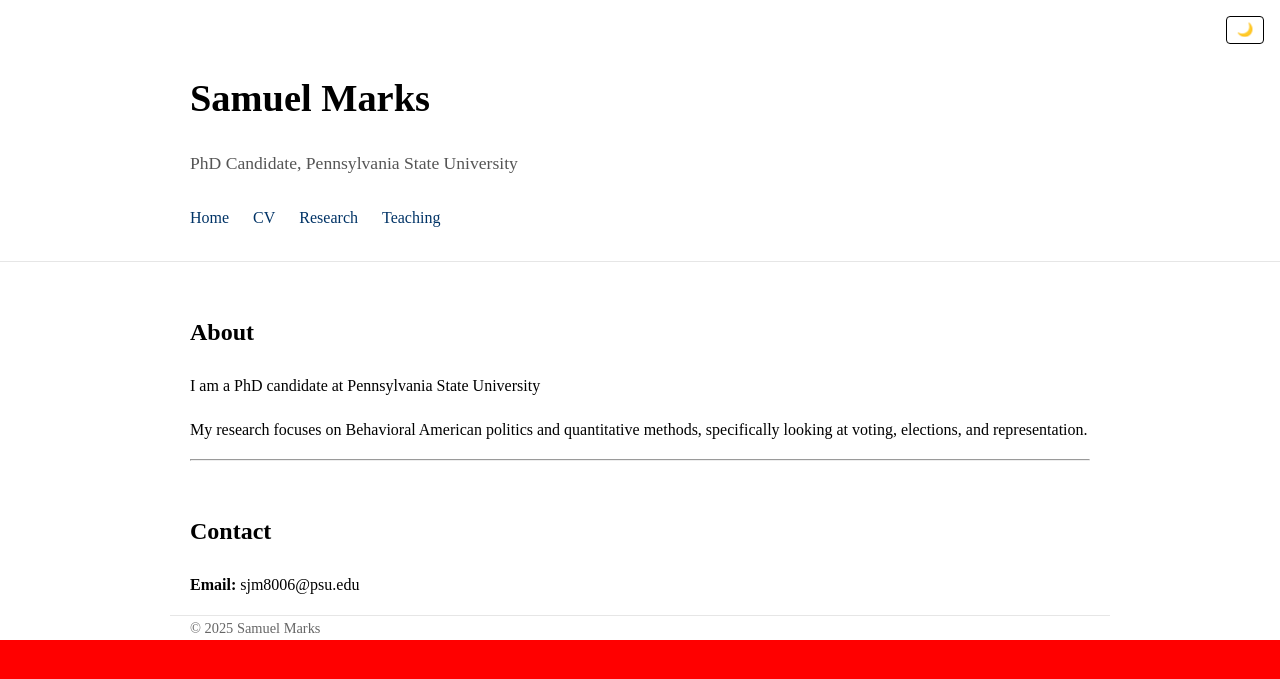
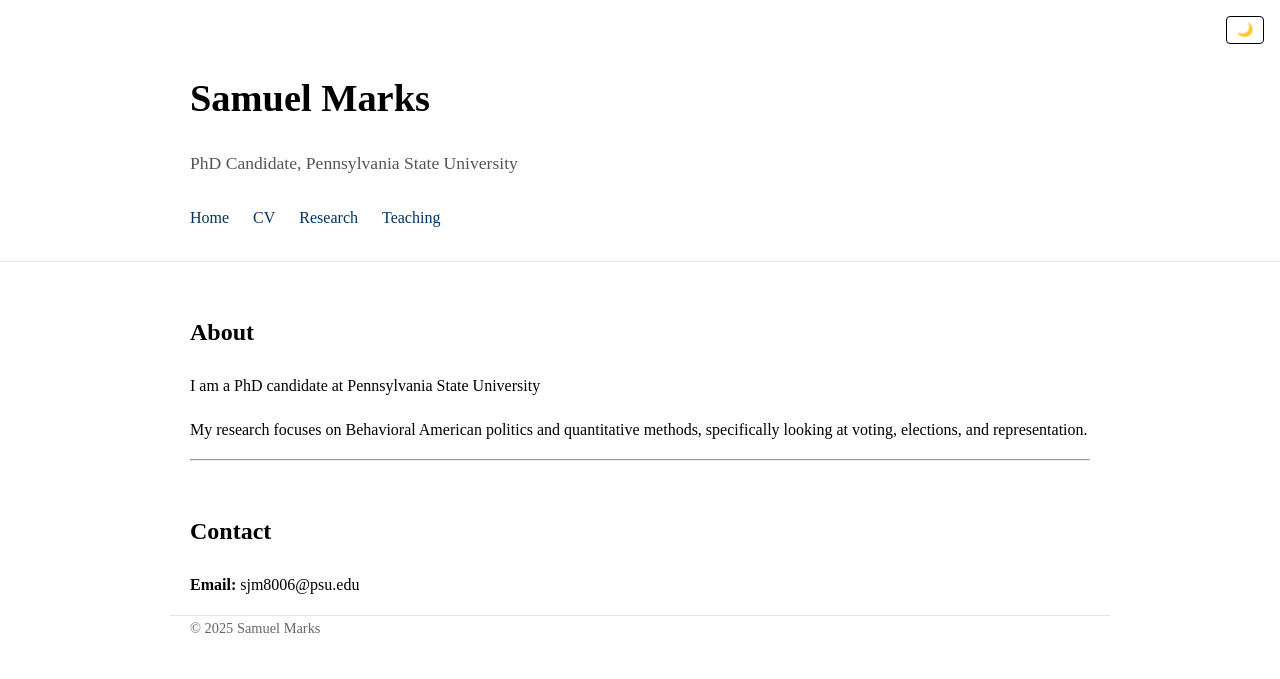
Before and after one commit to SamuelJMarks/SamuelJMarks.github.io, a Jekyll site: the page built from index.md, in a window 1280 px wide. Shown: the top 679 px of the page. Built offline with Jekyll 4.4.1, drawn with Linux system fonts in a browser that asks for light colours.

Commit message:
Update style.css

```diff
--- a/assets/style.css
+++ b/assets/style.css
@@ -1,8 +1,4 @@
 /* Faculty-style academic design */
-
-html {
-  background: red !important;
-}
 
 body,
 body * {
```
